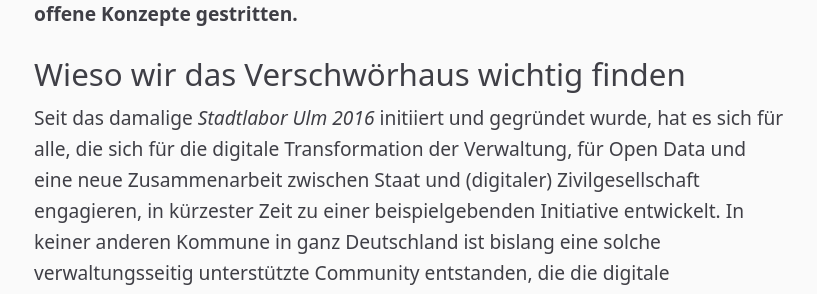
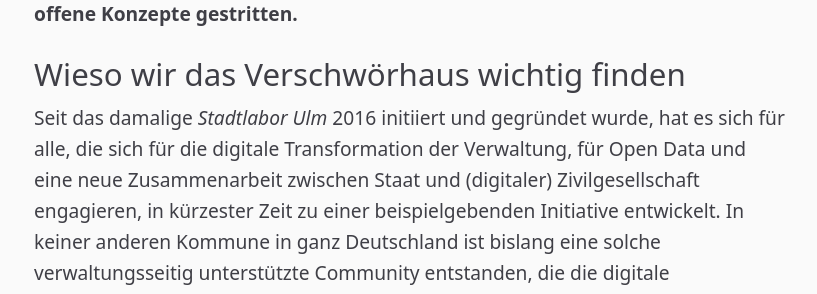
Before and after one commit to itrich/vsh-bleibt, a Jekyll site: the page built from OFFENERBRIEF.md, in a window 1280 px wide and 900 px high, scrolled down 988 px. Shown: the part 156-450 px from the top of the window, without its empty margins (230-1047 px from the left). Built offline with Jekyll 4.4.1, drawn with Linux system fonts in a browser that asks for light colours; some of the changed text lies outside the part shown.

Commit message:
Don't emphasize 2016

```diff
--- a/OFFENERBRIEF.md
+++ b/OFFENERBRIEF.md
@@ -14,7 +14,7 @@
 
 ## Wieso wir das Verschwörhaus wichtig finden
 
-Seit das damalige *Stadtlabor Ulm 2016* initiiert und gegründet wurde, hat es sich für alle, die sich für die digitale Transformation der Verwaltung, für Open Data und eine neue Zusammenarbeit zwischen Staat und (digitaler) Zivilgesellschaft engagieren, in kürzester Zeit zu einer beispielgebenden Initiative entwickelt. In keiner anderen Kommune in ganz Deutschland ist bislang eine solche verwaltungsseitig unterstützte Community entstanden, die die digitale Transformation der Stadt mit riesigem Enthusiasmus, viel Engagement und großer Expertise voranbringt und konstruktiv-kritisch begleitet. Mehr noch: Viele andere Kommunen partizipieren und profitieren ganz entscheidend von den Ideen und der fachlichen Umsetzung dieser Ideen durch die Ehrenamtlichen aus dem Verschwörhaus – was gleichwohl Ulm weit über deren Stadtgrenzen hinaus Sichtbarkeit garantiert.
+Seit das damalige *Stadtlabor Ulm* 2016 initiiert und gegründet wurde, hat es sich für alle, die sich für die digitale Transformation der Verwaltung, für Open Data und eine neue Zusammenarbeit zwischen Staat und (digitaler) Zivilgesellschaft engagieren, in kürzester Zeit zu einer beispielgebenden Initiative entwickelt. In keiner anderen Kommune in ganz Deutschland ist bislang eine solche verwaltungsseitig unterstützte Community entstanden, die die digitale Transformation der Stadt mit riesigem Enthusiasmus, viel Engagement und großer Expertise voranbringt und konstruktiv-kritisch begleitet. Mehr noch: Viele andere Kommunen partizipieren und profitieren ganz entscheidend von den Ideen und der fachlichen Umsetzung dieser Ideen durch die Ehrenamtlichen aus dem Verschwörhaus – was gleichwohl Ulm weit über deren Stadtgrenzen hinaus Sichtbarkeit garantiert.
 
 Ein plakatives Beispiel stellt das Ulmer LoRaWAN Netz dar: hierzu hatte die Stadtverwaltung Herrenberg den ersten Termin mit der Verschwörhaus Community im Januar 2018. Seitdem wurde das Betriebskonzept für ein offenes IoT Netz z.B. von der Stadt Herrenberg, dem [re@di-Verbund in Mittelbaden](https://readi.de/) sowie dem Landkreis Böblingen übernommen. Darüber hinaus wurde das Konzept Community-Netz - verbunden mit OpenData - vom Digitalgipfel der Bundesregierung in dem [Positionspapier "OpenRegion"](https://deutschland-intelligent-vernetzt.org/app/uploads/2020/05/Offene-IoT-Funknetze-und-offene-Daten-f%C3%BCr-eine-Open-Region-am-Beispiel-der-Region-Stuttgart.pdf) übernommen.
 
```
